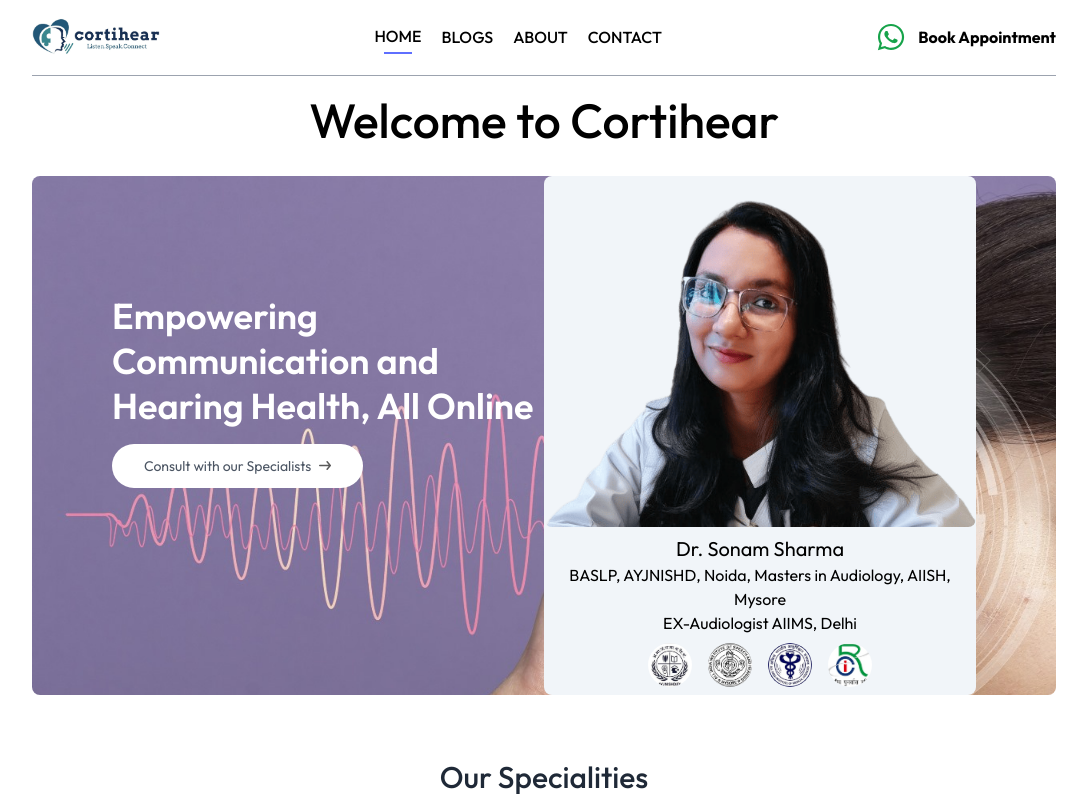
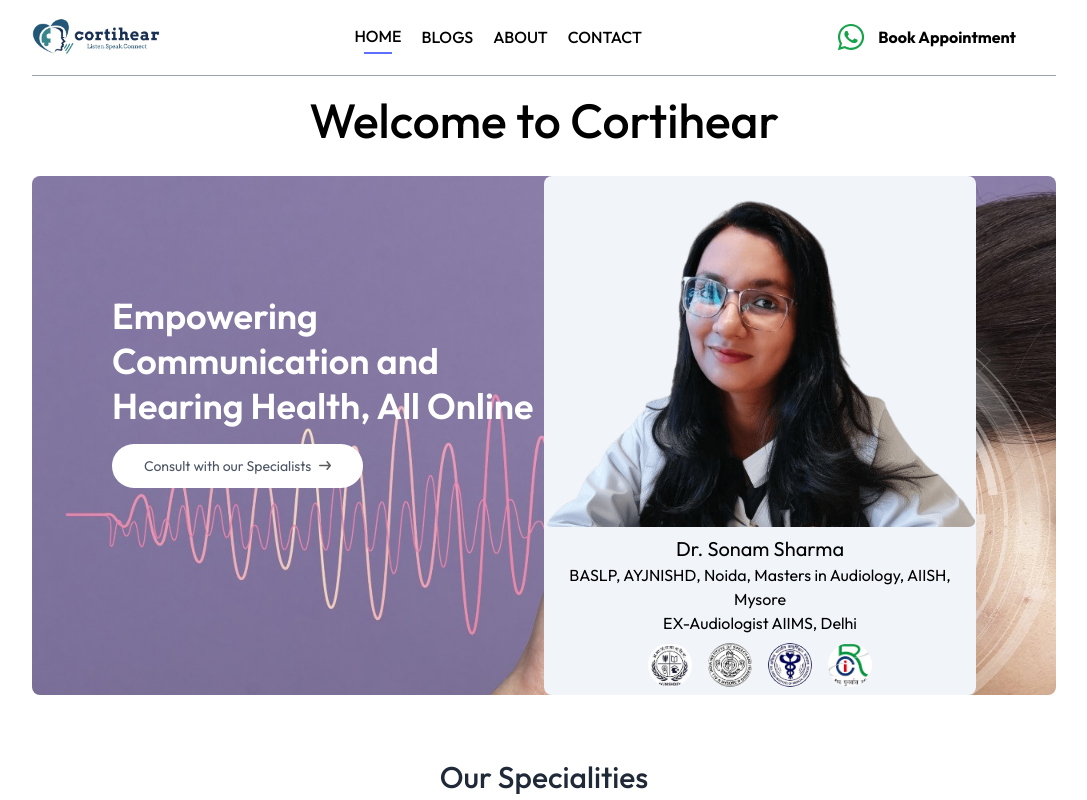
Before and after one commit to lokeshloki3/clinic, a React (Vite) app: page / in a window 1280 px wide. Shown: the top 800 px of the page, without its empty margins (96-1183 px from the left). Built offline with nearby package versions, Linux system fonts and the light colour scheme.

Commit message:
ui updated

```diff
--- a/src/components/Navbar.jsx
+++ b/src/components/Navbar.jsx
@@ -39,7 +39,7 @@
       </ul>
 
       {/* WhatsApp Link and Book Appointment Button */}
-      <div className="flex items-center">
+      <div className="flex items-center md:mr-10">
         {/* WhatsApp Link */}
         <a
           href="https://wa.me/918103712273"
```
